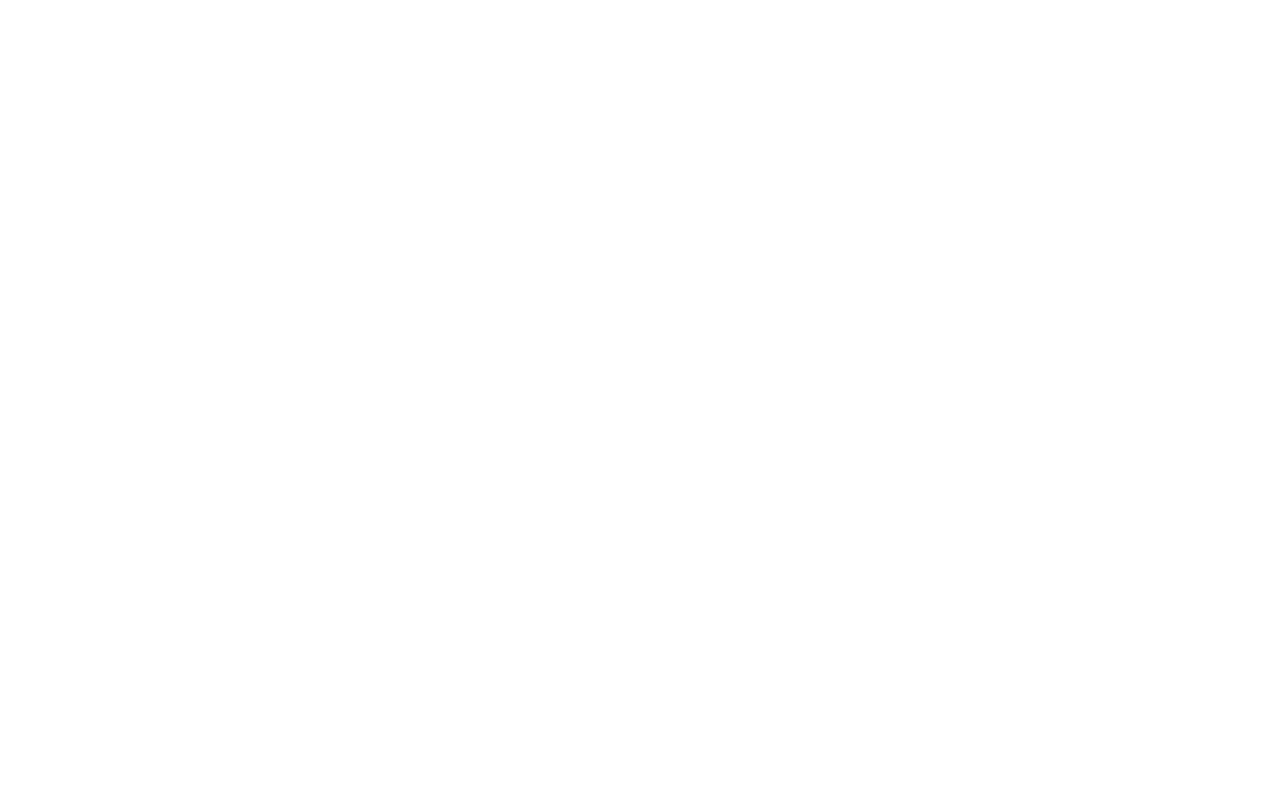
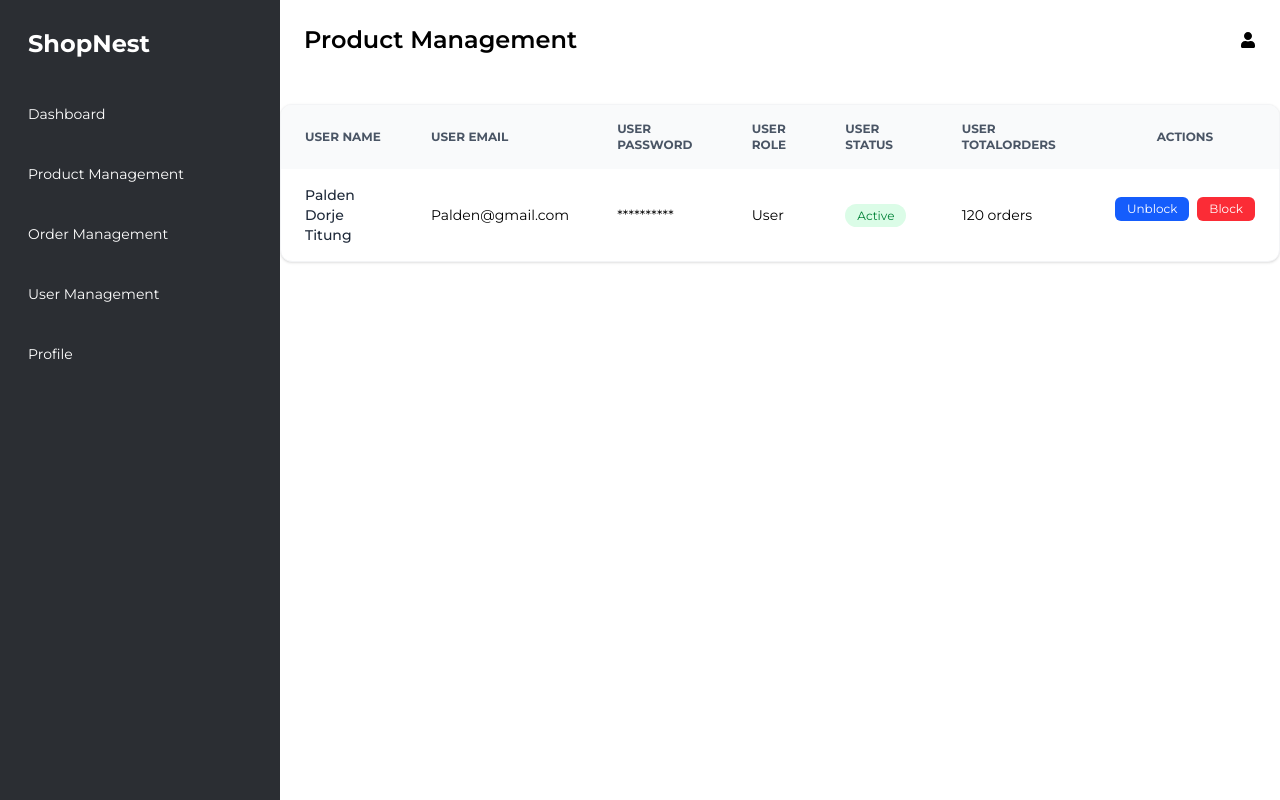
Before and after one commit to paldentitung/ShopNest, a React (Vite) app in the folder frontend/: page /admin/usermanagement in a window 1280 px wide. Before the commit this address had no page. Built offline with nearby package versions, Linux system fonts and the light colour scheme.

Commit message:
add: user management page for admin

```diff
--- a/frontend/src/App.jsx
+++ b/frontend/src/App.jsx
@@ -13,6 +13,7 @@
 import AdminLogin from "./Pages/auth/AdminLogin";
 import OrderManagement from "./Pages/Admin/OrderManagement";
 import AdminProfile from "./Pages/Admin/AdminProfile";
+import UserManagement from "./Pages/Admin/UserManagement";
 const App = () => {
   return (
     <Routes>
@@ -24,6 +25,7 @@
         <Route index element={<Dashboard />} />
         <Route path="productmanagement" element={<ProductManagement />} />
         <Route path="ordermanagement" element={<OrderManagement />} />
+        <Route path="usermanagement" element={<UserManagement />} />
         <Route path="profile" element={<AdminProfile />} />
       </Route>
 
--- a/frontend/src/Components/SideBar.jsx
+++ b/frontend/src/Components/SideBar.jsx
@@ -24,6 +24,11 @@
             </Link>
           </li>
           <li className="text-sm p-3  transition-all duration-300  rounded-md  hover:bg-gray-700 hover:text-white">
+            <Link to="/admin/usermanagement" className="block">
+              User Management
+            </Link>
+          </li>
+          <li className="text-sm p-3  transition-all duration-300  rounded-md  hover:bg-gray-700 hover:text-white">
             <Link to="/admin/profile" className="block">
               Profile
             </Link>
--- /dev/null
+++ b/frontend/src/Pages/Admin/UserManagement.jsx
@@ -0,0 +1,56 @@
+import React from "react";
+import AdminHeader from "../../Components/AdminHeader";
+const UserManagement = () => {
+  return (
+    <div className="w-full">
+      <AdminHeader title="Product Management" />
+
+      <div className="w-full max-w-7xl mx-auto mt-6 bg-white rounded-xl shadow border border-gray-100 overflow-x-scroll">
+        <table className="w-full text-sm text-left">
+          <thead className="bg-gray-50 text-gray-600 uppercase text-xs">
+            <tr>
+              <th className="px-6 py-4">User Name</th>
+              <th className="px-6 py-4">User Email</th>
+              <th className="px-6 py-4">User Password</th>
+              <th className="px-6 py-4">User Role</th>
+              <th className="px-6 py-4">user Status</th>
+              <th className="px-6 py-4">User TotalOrders</th>
+              <th className="px-6 py-4 text-center">Actions</th>
+            </tr>
+          </thead>
+
+          <tbody className="divide-y">
+            <tr>
+              <td className="px-6 py-4 font-medium text-gray-800">
+                Palden Dorje Titung
+              </td>
+              <td className="px-6 py-4">Palden@gmail.com</td>
+              <td className="px-6 py-4">**********</td>
+
+              <td className="px-6 py-4">User</td>
+
+              <td className="px-6 py-4">
+                <span className="px-3 py-1 rounded-full text-xs bg-green-100 text-green-700">
+                  Active
+                </span>
+              </td>
+
+              <td className="px-6 py-4">120 orders</td>
+
+              <td className="px-6 py-4 flex justify-center items-center mt-3 gap-2">
+                <button className="px-3 py-1 text-xs rounded-md bg-blue-600 text-white hover:bg-blue-700">
+                  Unblock
+                </button>
+                <button className="px-3 py-1 text-xs rounded-md bg-red-500 text-white hover:bg-red-600">
+                  Block
+                </button>
+              </td>
+            </tr>
+          </tbody>
+        </table>
+      </div>
+    </div>
+  );
+};
+
+export default UserManagement;
```
